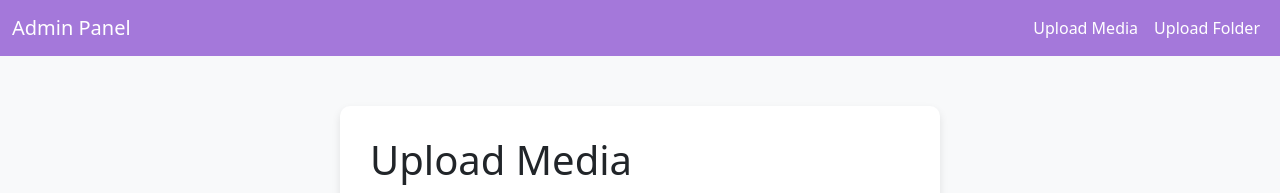
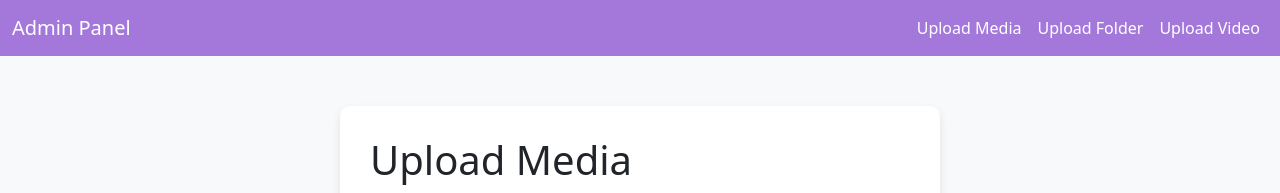
Before and after one commit to VersaiAcademy/Sharad-Vyas-Photography, a PHP site: page /photographer-2-master/admin/index.php in a window 1280 px wide. Shown: the top 193 px of the page. Run offline with PHP 8.4, Linux system fonts and the light colour scheme; the visitor is signed in with stand-in values (Sample User, id 1); data that the repository does not hold is empty.

Commit message:
Header admin panel

```diff
--- a/admin/index.php
+++ b/admin/index.php
@@ -57,6 +57,9 @@ include_once '../config.php';
           </li>
           <li class="nav-item">
             <a class="nav-link" href="<?php echo ADMIN_URL; ?>upload_folder.php">Upload Folder</a>
+          </li>
+          <li class="nav-item">
+            <a class="nav-link" href="<?php echo ADMIN_URL; ?>upload_video.php">Upload Video</a>
           </li>
         </ul>
       </div>
--- a/admin/upload_folder.php
+++ b/admin/upload_folder.php
@@ -78,6 +78,9 @@ if (empty($_SESSION['admin_logged_in'])) {
           </li>
           <li class="nav-item">
             <a class="nav-link" href="upload_folder.php">Upload Folder</a>
+          </li>
+          <li class="nav-item">
+            <a class="nav-link" href="<?php echo ADMIN_URL; ?>upload_video.php">Upload Video</a>
           </li>
         </ul>
       </div>
```
